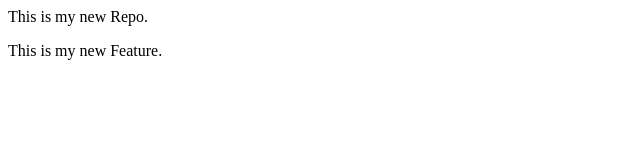
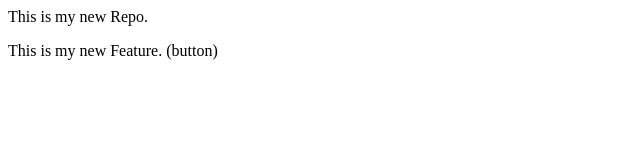
Before and after one commit to Nishtha-Grover/LocalRepo, a plain HTML site: page index.html in a window 1280 px wide. Shown: the full height of the page, 0-640 px from the left. Drawn offline with Linux system fonts and the light colour scheme.

Commit message:
Add Button

```diff
--- a/index.html
+++ b/index.html
@@ -1,2 +1,2 @@
 <p> This is my new Repo. </p>
-<p> This is my new Feature. </p>
+<p> This is my new Feature. (button) </p>
```
